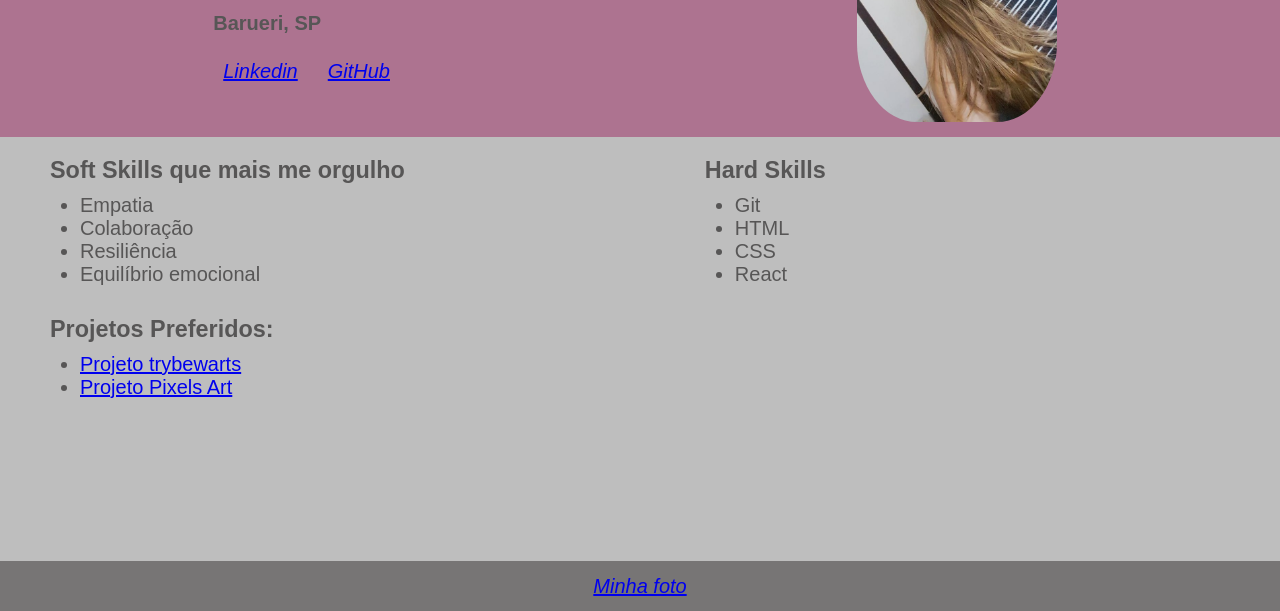
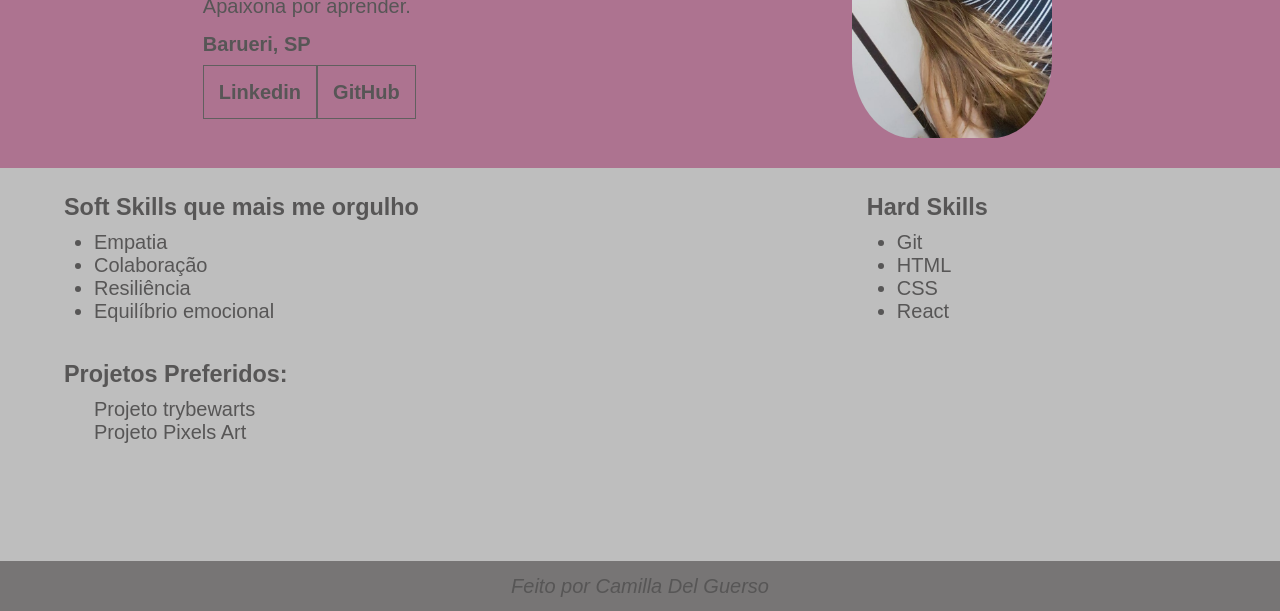
Before and after one commit to camilladelg/camilladelg.github.io, a plain HTML site: page index.html in a window 1280 px wide. Shown: the part 189-800 px from the top of the page. Drawn offline with Linux system fonts and the light colour scheme.

Commit message:
Altera estilo

```diff
--- a/index.html
+++ b/index.html
@@ -8,8 +8,8 @@
 <body>
     <nav class="link-interno">
         <ul class="sitios">
-            <li> <a href="#softskills"> Soft Skills</a> </li>
-            <li> <a href="#hardskills"> Hard Skills</a> </li>
+            <li> <a href="#softskills" class="links"> Soft Skills</a> </li>
+            <li> <a href="#hardskills" class="links"> Hard Skills</a> </li>
         </ul>
     </nav>
     <section class="sobre-mim">
@@ -19,9 +19,9 @@
                 <p>Estudante de desenvolvimento web pela Trybe.<br> Apaixona por aprender.</p>
                 <p id="cidade">Barueri, SP</p>
 
-                <ul class="sitios">
-                    <li><a href="https://www.linkedin.com/in/camilla-del-guerso/" target="_blank"> Linkedin </a></li>
-                    <li><a href="https://github.com/camilladelg" target="_blank"> GitHub </a></li>
+                <ul class="redes">
+                    <li><a href="https://www.linkedin.com/in/camilla-del-guerso/" target="_blank" class="links"> Linkedin </a></li>
+                    <li><a href="https://github.com/camilladelg" target="_blank" class="links"> GitHub </a></li>
                 </ul>
             </div>
         </div>
@@ -54,12 +54,12 @@
     <section class="projetos">
     <h3>Projetos Preferidos:</h3>
         <ul class="listas">
-            <li> <a href="https://camilladelg.github.io/trybewarts/" target="_blank">Projeto trybewarts</a></li>
-            <li> <a href="https://camilladelg.github.io/pixels-art/" target="_blank">Projeto Pixels Art</a></li>
+            <li> <a href="https://camilladelg.github.io/trybewarts/" target="_blank" class="links">Projeto trybewarts</a></li>
+            <li> <a href="https://camilladelg.github.io/pixels-art/" target="_blank" class="links">Projeto Pixels Art</a></li>
         </ul>
     </section>
     <footer>
-        <a href="#minha foto" class="sitios"> Minha foto</a>
+        <a href="#minha foto" class="sitios links"> Feito por Camilla Del Guerso</a>
     </footer>
 </body>
 </html>
--- a/style.css
+++ b/style.css
@@ -14,7 +14,6 @@ body {
     font-family: sans-serif;
     background-color: rgba(143, 143, 143, 0.575);
     color: #575656;
-    /* text-align: justify; */
 }
 
 footer {
@@ -47,6 +46,32 @@ footer {
     padding: 10px;
 }
 
+.links {
+    text-decoration: none;
+    color: #575656;
+}
+
+a:hover {
+    font-weight: 700;
+    color: #615f5f;
+}
+
+.redes {
+    display: flex;
+    flex-direction: row;
+    list-style: none;
+    margin-top: 10px;
+}
+.redes a{
+    border: 1px solid #615f5f;
+    padding: 15px;
+    font-weight: 700;
+}
+.redes a:hover {
+    background-color: rgb(173, 83, 128) ;
+    color: thistle;
+}
+
 .sobre-mim{
     display: flex;
     flex-direction: row;
@@ -69,22 +94,26 @@ footer {
 
 .myphoto{
     border-radius: 20%;
-    padding: 10px;
+    padding: 2%;
 }
 
 .myskills {
     display: flex;
     flex-direction: row;
     justify-content: flex-start;
-    gap: 50px;
+    gap: 10%;
 }
 
 .skills {
-    padding: 20px 200px 10px 50px;
+    padding: 2% 20% 1% 5%;
 }
 
 .projetos {
-    padding: 20px 200px 10px 50px;
+    padding: 2% 20% 1% 5%;
+}
+
+.projetos ul {
+    list-style: none;
 }
 
 .listas {
```
